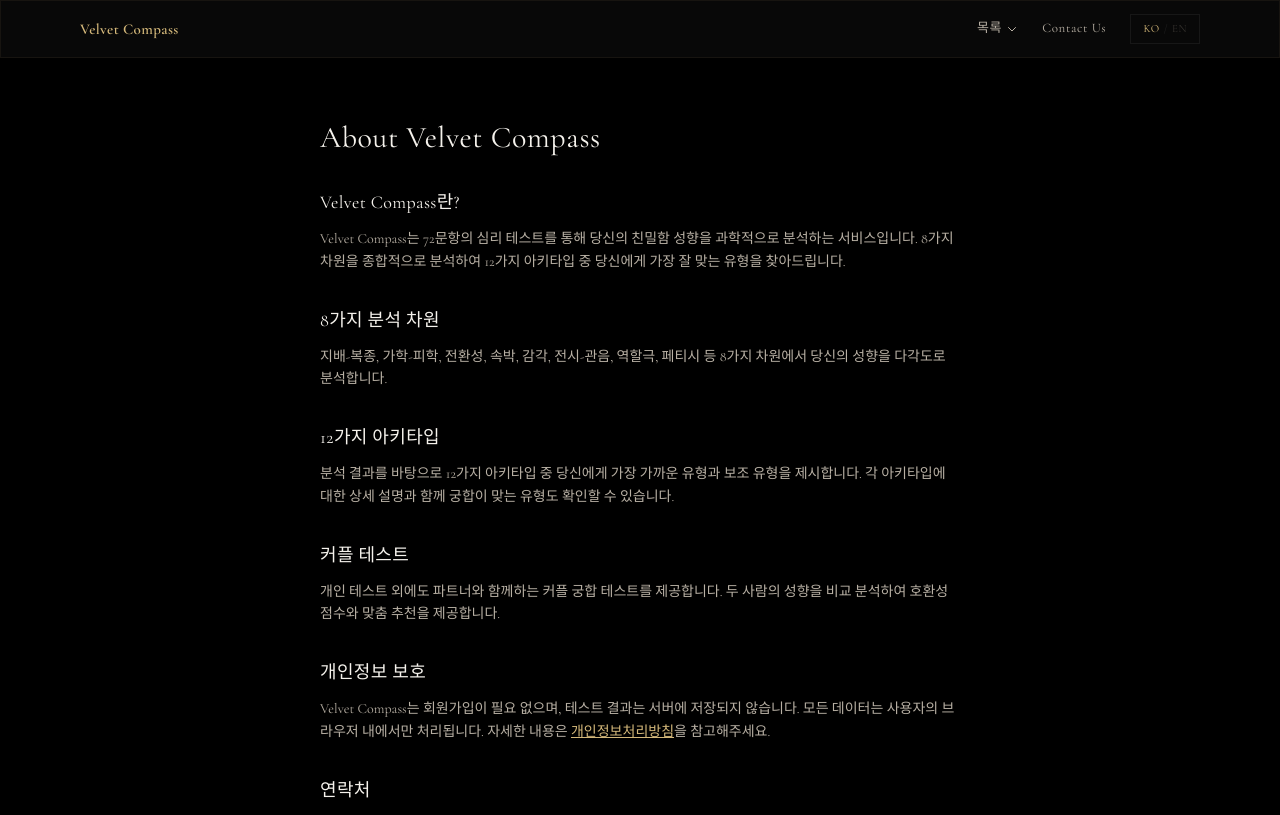
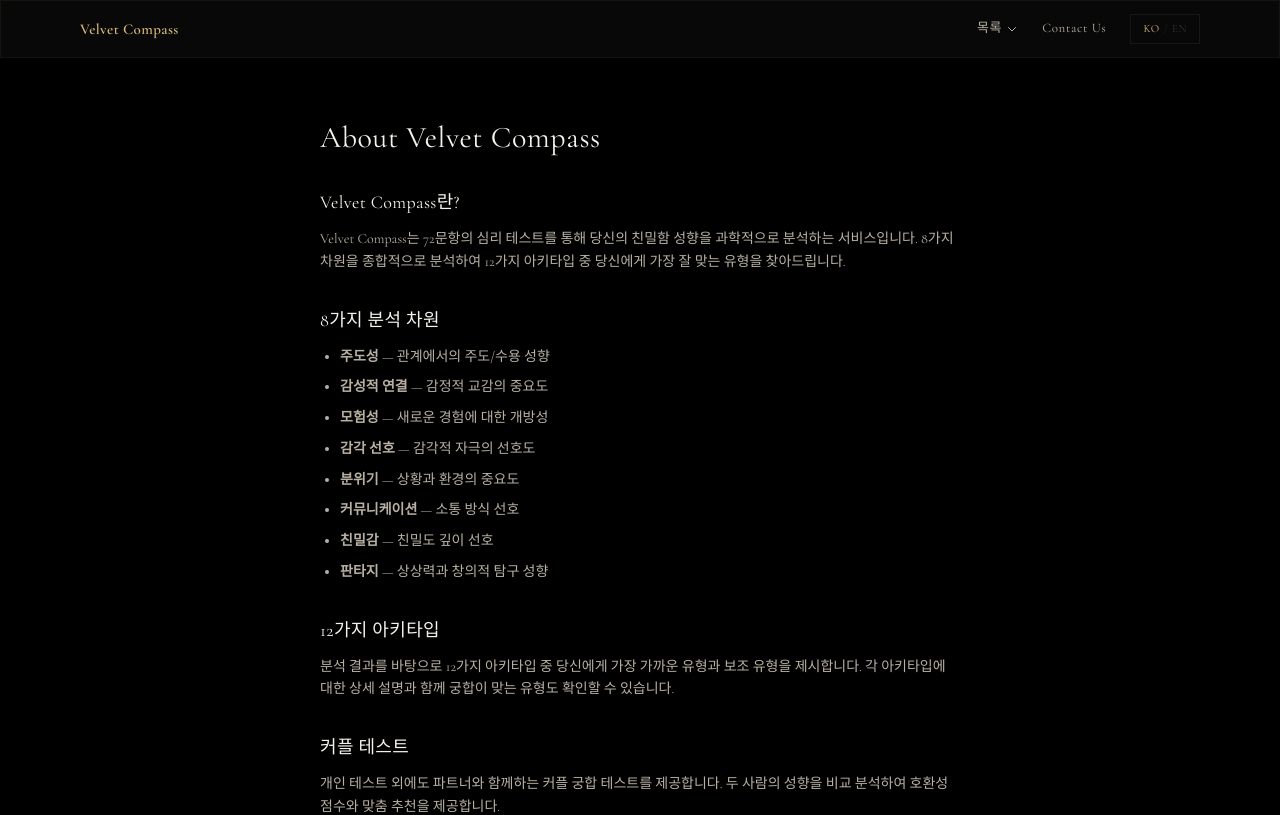
Before and after one commit to sswhan6432-del/sexual-taste-analysis, a Next.js app: page /about in a window 1280 px wide. Shown: the top 815 px of the page. Built offline with nearby package versions, Linux system fonts and the light colour scheme.

Commit message:
Fix about page: replace BDSM dimensions with reframed names

```diff
--- a/app/about/page.tsx
+++ b/app/about/page.tsx
@@ -22,10 +22,16 @@
 
         <section>
           <h2 className="mb-3 text-lg font-normal text-text-primary">8가지 분석 차원</h2>
-          <p>
-            지배-복종, 가학-피학, 전환성, 속박, 감각, 전시-관음, 역할극, 페티시 등
-            8가지 차원에서 당신의 성향을 다각도로 분석합니다.
-          </p>
+          <ul className="list-disc space-y-2 pl-5">
+            <li><strong>주도성</strong> — 관계에서의 주도/수용 성향</li>
+            <li><strong>감성적 연결</strong> — 감정적 교감의 중요도</li>
+            <li><strong>모험성</strong> — 새로운 경험에 대한 개방성</li>
+            <li><strong>감각 선호</strong> — 감각적 자극의 선호도</li>
+            <li><strong>분위기</strong> — 상황과 환경의 중요도</li>
+            <li><strong>커뮤니케이션</strong> — 소통 방식 선호</li>
+            <li><strong>친밀감</strong> — 친밀도 깊이 선호</li>
+            <li><strong>판타지</strong> — 상상력과 창의적 탐구 성향</li>
+          </ul>
         </section>
 
         <section>
```
